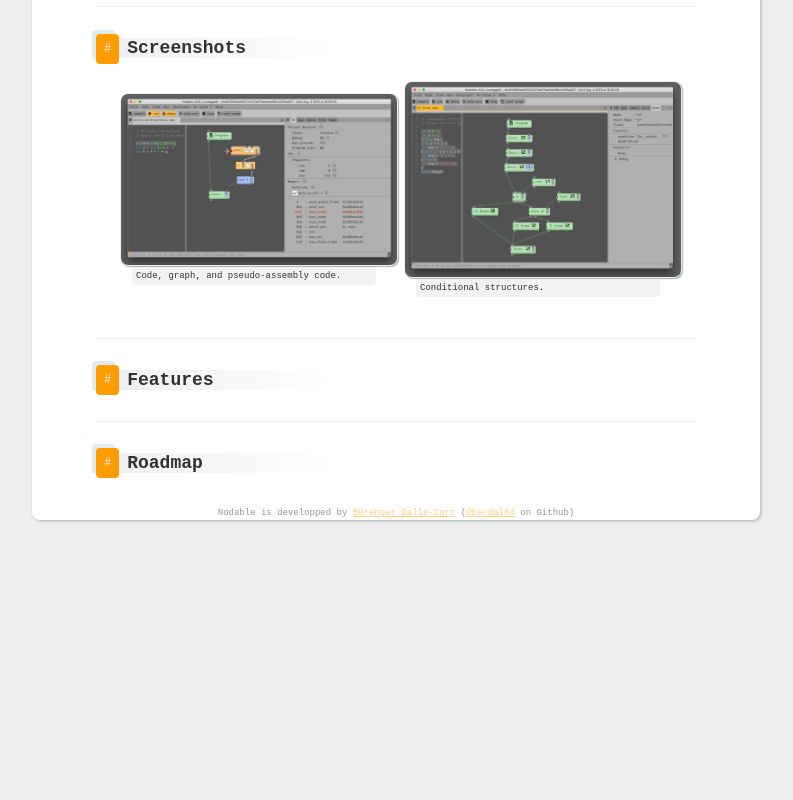
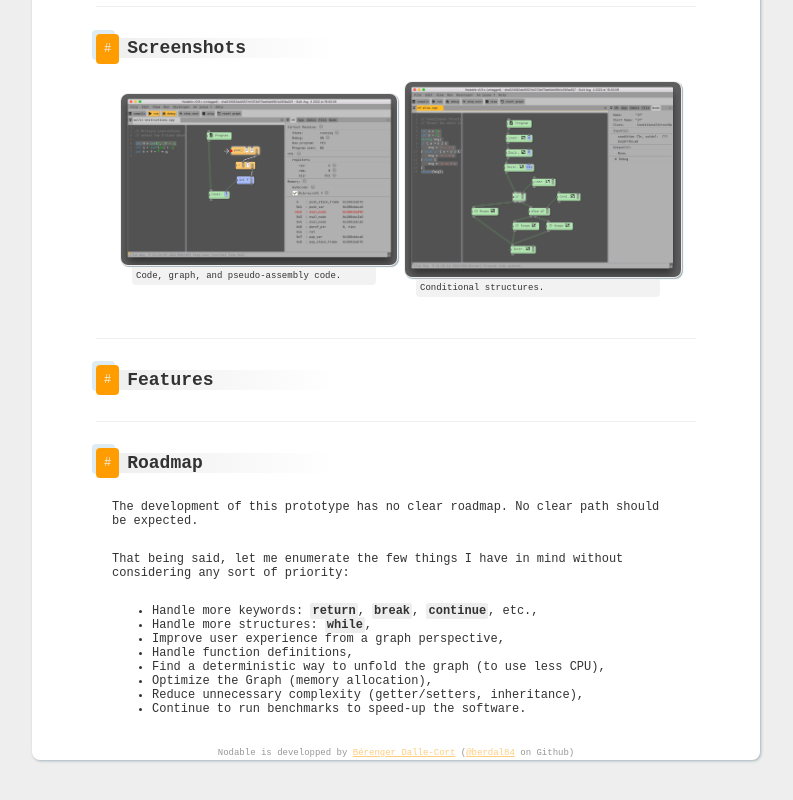
Before and after one commit to berdal84/nodable-website, a website: page src/index.html in a window 1280 px wide. Shown: the part 1879-2679 px from the top of the page, without its empty margins (244-1037 px from the left). Before the commit the page ends 2463 px from the top, so only its background shows below. Drawn offline with Linux system fonts and the light colour scheme.

Commit message:
feat: add Roadmap content

```diff
--- a/src/index.html
+++ b/src/index.html
@@ -66,6 +66,18 @@
                 <!-- Road map -->
                 <section id="roadmap">
                     <h1><a href="/#roadmap">Roadmap</a></h1>
+                    <p>The development of this prototype has no clear roadmap. No clear path should be expected.</p>
+                    <p>That being said, let me enumerate the few things I have in mind without considering any sort of priority:</p>
+                    <ul>
+                        <li>Handle more keywords: <code>return</code>, <code>break</code>, <code>continue</code>, etc.,</li>
+                        <li>Handle more structures: <code>while</code>,</li>
+                        <li>Improve user experience from a graph perspective,</li>
+                        <li>Handle function definitions,</li>
+                        <li>Find a deterministic way to unfold the graph (to use less CPU),</li>
+                        <li>Optimize the Graph (memory allocation),</li>
+                        <li>Reduce unnecessary complexity (getter/setters, inheritance),</li>
+                        <li>Continue to run benchmarks to speed-up the software.</li>
+                    </ul>
                 </section>
 
                 <!-- Footer -->
```
